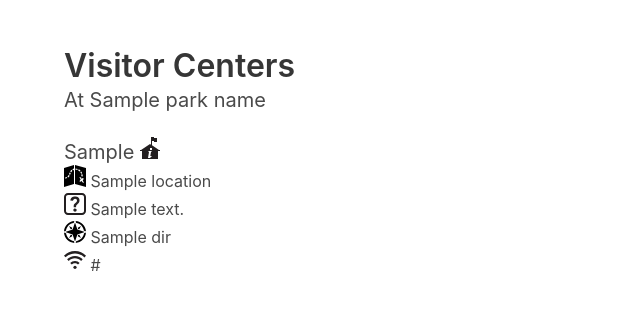
After one commit to danielazieba/nps-app, a Flask app: template npsflaskapp/templates/visitorcenters.html in a window 1280 px wide. The commit adds this page. Shown: the top 324 px of the page, without its empty margins (0-640 px from the left). Run offline with Flask 2, Linux system fonts and the light colour scheme; the template is opened without the code that fills it: most values are stand-ins (such as "Sample title", 1, 10 or a date in 2020); some libraries are stand-ins or nearby versions.

Commit message:
Visitor centers for a particular park can be accessed

```diff
--- a/npsflaskapp/routes.py
+++ b/npsflaskapp/routes.py
@@ -104,6 +104,36 @@ def parkmap():
     return render_template('parkmap.html', park_map = 'https://www.nps.gov/carto/hfc/carto/media/'
                            + park_code + 'map1.jpg')
 
+@app.route('/visitorcenters', methods=['GET','POST'])
+def visitorcenters():
+    park_code = request.args.get('vcWanted')
+    curr_park_name = get_park_by_code(park_code)
+    selected_park = curr_park_name.decode('utf-8')
+    vc_park = json.loads(selected_park)
+
+    park_centers = create_vc_call('parkCode=' + park_code)
+    selected_str = park_centers.decode('utf-8')
+    vc_json = json.loads(selected_str)
+    vc_locations = []
+    vc_desc = []
+    vc_names = []
+    vc_nps_links = []
+    vc_dirs = []
+    for vc in vc_json['data']:
+        vc_names.append(vc['name'])
+        vc_locations.append(vc['latLong'])
+        vc_desc.append(vc['description'])
+        vc_dirs.append(vc['directionsInfo'])
+        vc_nps_links.append(vc['url'])
+    return render_template('visitorcenters.html',
+                           vc_list=vc_names,
+                           location=vc_locations,
+                           desc=vc_desc,
+                           dir=vc_dirs,
+                           urls=vc_nps_links,
+                           park_name=vc_park['data'][0]['fullName'])
+
+
 # parameters is an array of the following structure:
 # [parkCode, stateCode, limit, start, q, fields, sort]
 def create_park_call(parameters):
@@ -133,6 +163,15 @@ def create_campsite_call(parameters):
 
     return subprocess.check_output([camp_call], shell=True)
 
+def create_vc_call(parameters):
+    camp_call = 'curl -X GET "https://developer.nps.gov/api/v1/visitorcenters?'
+    camp_call_end = ' -H "accept: application/json"'
+    camp_call += parameters + '&'
+    camp_call += 'api_key=' + api_key + '"'
+    camp_call += camp_call_end
+
+    return subprocess.check_output([camp_call], shell=True)
+
 def state_reformat(state_arr):
     state_list = ''
     for i in range(len(state_arr)):
--- a/npsflaskapp/templates/selected.html
+++ b/npsflaskapp/templates/selected.html
@@ -39,7 +39,10 @@
       <p class="subtitle">Do you want more information? View:</p>
       <button type="submit" id="park-alert" class="button is-black">Alerts, news, and events</button>
       <form action="{{ url_for('selectedcamp') }}">
-        <button type="submit" id="park-amenities" class="button is-black" name="campgroundWanted" value="{{ selected_code }}">Campgrounds, visitor centers and amenities</button>
+        <button type="submit" id="park-amenities" class="button is-black" name="campgroundWanted" value="{{ selected_code }}">Campgrounds and amenities</button>
+      </form>
+      <form action="{{ url_for('visitorcenters') }}">
+        <button type="submit" id="park-vc" class="button is-black" name="vcWanted" value="{{ selected_code }}">Visitor Centers information</button>
       </form>
       <button type="submit" id="park-education" class="button is-black">Educational facts and people</button>
       <form action="{{ url_for('parkmap') }}">
--- /dev/null
+++ b/npsflaskapp/templates/visitorcenters.html
@@ -0,0 +1,44 @@
+<!DOCTYPE html>
+<html>
+  <head>
+    <meta charset="utf-8">
+    <meta name="viewport" content="width=device-width, initial-scale=1">
+    <title>NPS Information</title>
+    <link rel="stylesheet" href="https://cdnjs.cloudflare.com/ajax/libs/bulma/0.7.4/css/bulma.min.css">
+    <script defer src="https://use.fontawesome.com/releases/v5.3.1/js/all.js"></script>
+  </head>
+  <body>
+
+  <section class="section">
+    <div class="container">
+      <p class="title">Visitor Centers</p>
+        <p class="subtitle">At {{ park_name }} </p>
+
+        {% for i in range(vc_list | length) %}
+              <p class="subtitle is-inline">{{ vc_list[i] }}</p>
+              <img src="/static/images/visitor-center-black-22.svg" class="is-inline"/>
+              <div class="container">
+                <img src="/static/images/maps-black-22.svg" class="is-inline"/>
+                <p class="is-inline"> {{ location[i] }}</p>
+              </div>
+
+              <div class="container">
+                <img src="/static/images/information-black-22.svg" class="is-inline"/>
+                <p class="is-inline"> {{ desc[i] }}</p>
+              </div>
+
+              <div class="container">
+                <img src="/static/images/directions-black-22.svg" class="is-inline"/>
+                <p class="is-inline"> {{ dir[i] }}</p>
+              </div>
+
+              <div class="container">
+                <img src="/static/images/wi-fi-black-22.svg" class="is-inline"/>
+                <p class="is-inline"> {{ urls[i] }}</p>
+              </div>
+        {% endfor %}
+    </div>
+  </section>
+
+  </body>
+</html>
```
Also changed, not shown: npsflaskapp/static/images/directions-black-22.svg (added), npsflaskapp/static/images/information-black-22.svg (added), npsflaskapp/static/images/visitor-center-black-22.svg (added).
